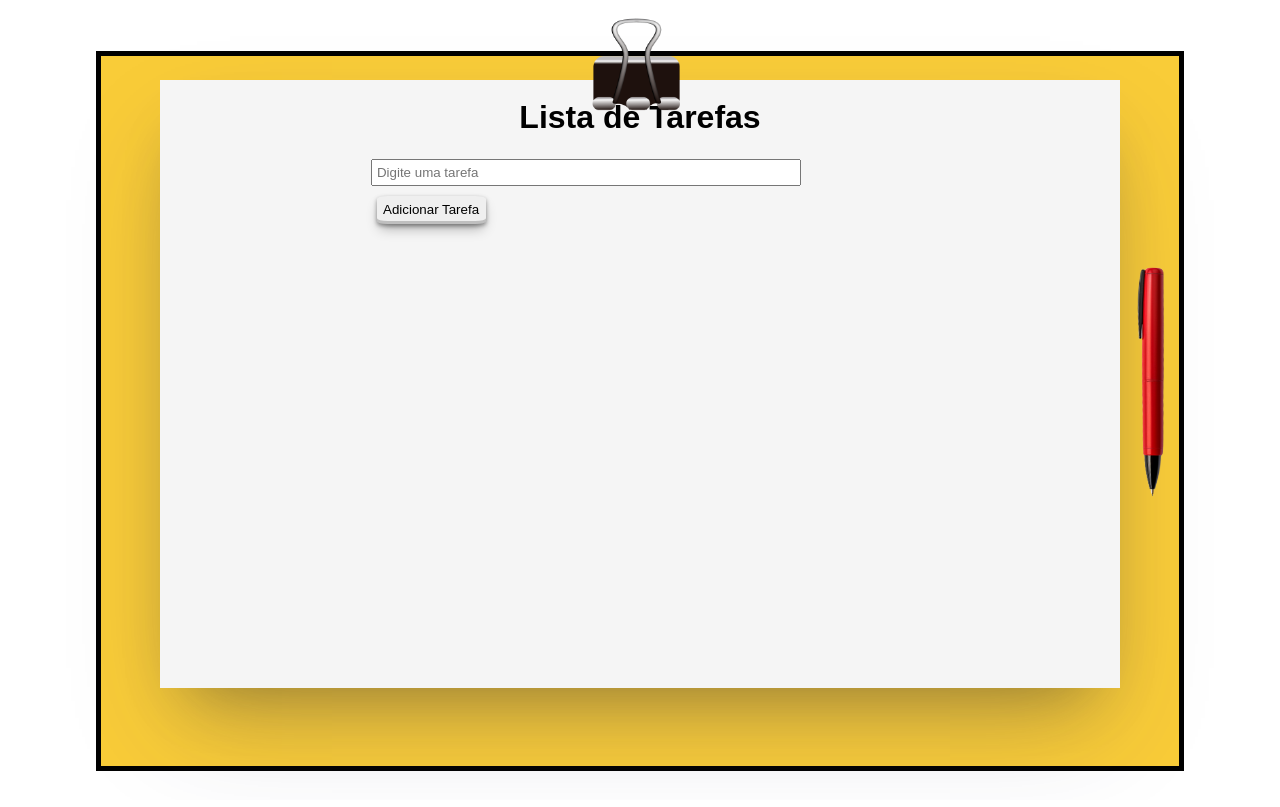
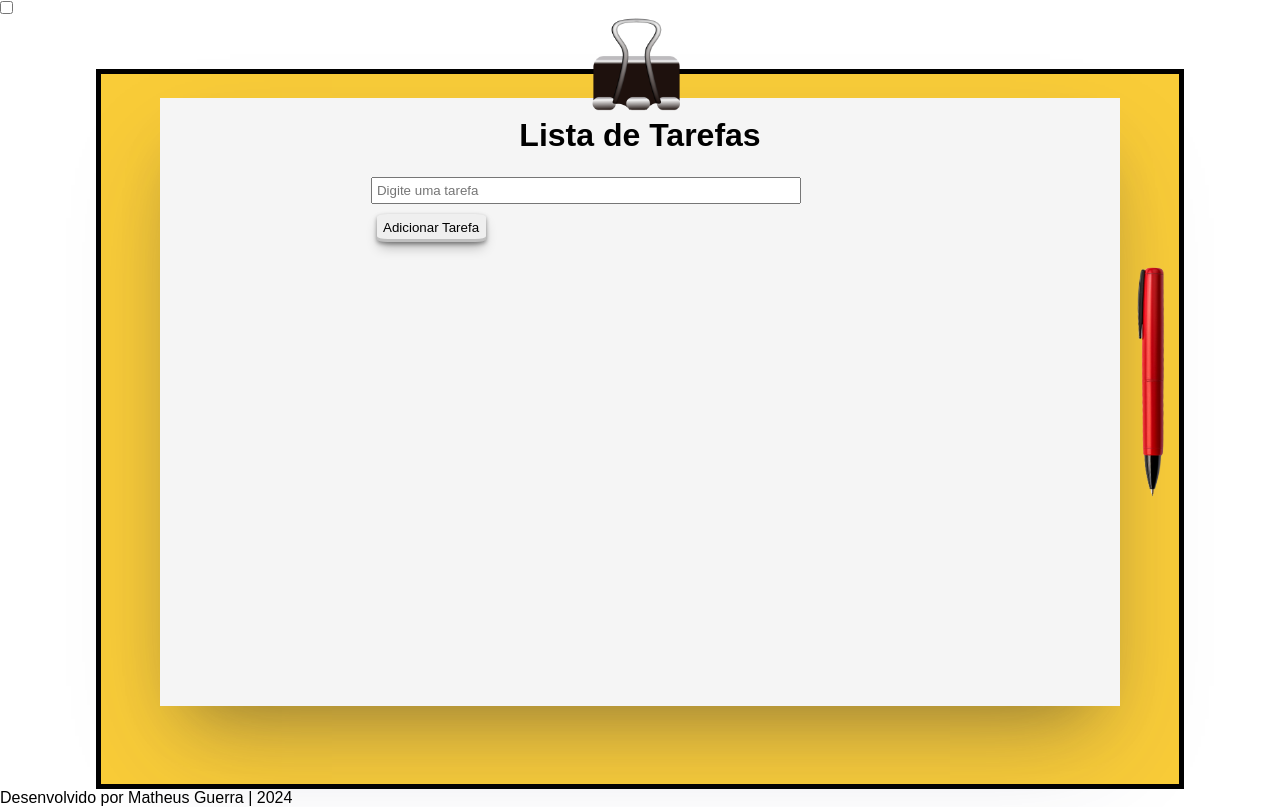
Before and after one commit to matheusbtguerra/task_list, a plain HTML site: page index.html in a window 1280 px wide. Shown: the top 807 px of the page. Drawn offline with Linux system fonts and the light colour scheme.

Commit message:
Update index.html

```diff
--- a/index.html
+++ b/index.html
@@ -10,12 +10,20 @@
 <body>
 
     <main>
-        <img id="clip" src="clip.png">
-        <img id="caneta" src="caneta.png">
+        <img id="clip" src="https://github.com/matheusbtguerra/task_list/blob/main/clip.png?raw=true">
+        <img id="caneta" src="https://github.com/matheusbtguerra/task_list/blob/main/caneta.png?raw=true">
+
+        <div id="toogle">
+            <input type="checkbox" id="chk">
+            <label for="chk" class="switch">
+                <span class="slider"></span>
+            </label>
+        </div>
 
         <div class="container-1">
             <div class="container-2">
                 <h1> Lista de Tarefas</h1>
+
                 <div class="itens">
                     <div class="mini">
                         <input type="text" placeholder="Digite uma tarefa" id="taskInput">
@@ -29,9 +37,11 @@
                 </div>
             </div>
         </div>
-
     </main>
 
+    <footer>
+        <p>Desenvolvido por Matheus Guerra | 2024</p>
+    </footer>
     <script src="script.js"></script>
 </body>
 </html>
```
